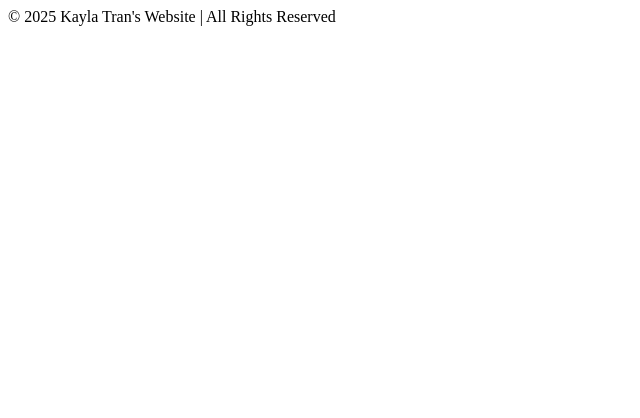
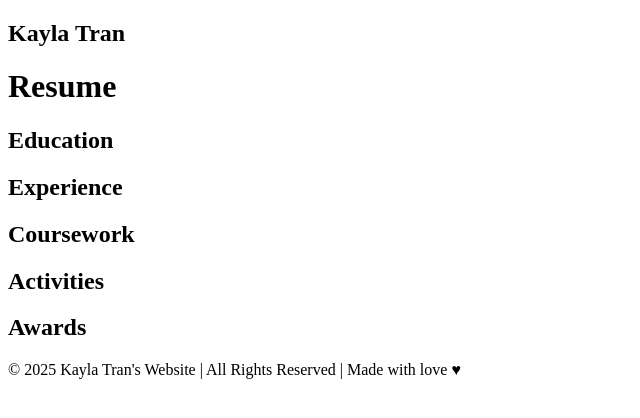
Before and after one commit to kaylat6/kaylat6.github.io, a plain HTML site: page resume.html in a window 1280 px wide. Shown: the whole page, without its empty margins (0-640 px from the left). Drawn offline with Linux system fonts and the light colour scheme.

Commit message:
feat: add blog.html contact.html index.html portfolio.html resume.html git status

```diff
--- a/resume.html
+++ b/resume.html
@@ -6,16 +6,32 @@
         </title>
     </head>
     <body>
-        <nav></nav>
+        <nav class="navbar">
+            <h1 class="logo">Kayla Tran</h1>
+        </nav>
         <main>
-            <section></section>
-            <section></section>
-            <section></section>
-            <section></section>
-            <section></section>
+            <h1 class="page-title">Resume</h1>
+            <div class="resume">
+
+            </div>
+            <section class="section">
+                <h2 class="section-title">Education</h2>
+            </section>
+            <section class="section">
+                <h2 class="section-title">Experience</h2>
+            </section>
+            <section class="section">
+                <h2 class="section-title">Coursework</h2>
+            </section>
+            <section class="section">
+                <h2 class="section-title">Activities</h2>
+            </section>
+            <section class="section">
+                <h2 class="section-title">Awards</h2>
+            </section>
         </main>
-        <footer>
-            © 2025 Kayla Tran's Website | All Rights Reserved
+        <footer class="footer">
+            © 2025 Kayla Tran's Website | All Rights Reserved | Made with love ♥
         </footer>
     </body>
 </html>
```
Also changed, not shown: blog.html (+6 -4 lines), contact.html (+5 -4 lines), index.html (+7 -6 lines), portfolio.html (+7 -4 lines).
